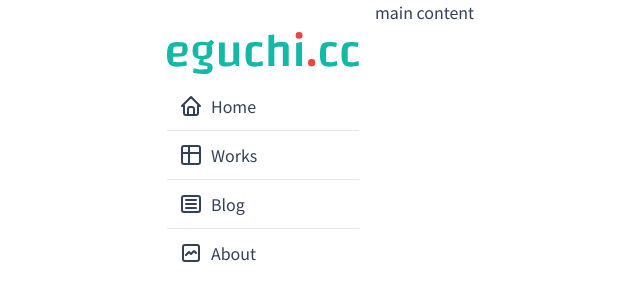
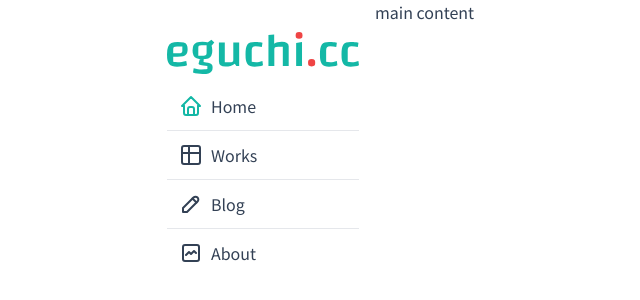
Before and after one commit to eguchi1611/portfolio, a Next.js app: page / in a window 1280 px wide. Shown: the top 300 px of the page, without its empty margins (41-681 px from the left). Built offline with nearby package versions, Linux system fonts and the light colour scheme.

Commit message:
リンクのアクティブカラーを実装

```diff
--- a/package.json
+++ b/package.json
@@ -11,6 +11,7 @@
   },
   "dependencies": {
     "@tabler/icons-react": "^2.42.0",
+    "clsx": "^2.0.0",
     "date-fns": "^2.30.0",
     "gray-matter": "^4.0.3",
     "next": "14.0.3",
--- a/src/app/_components/Sidebar.tsx
+++ b/src/app/_components/Sidebar.tsx
@@ -1,20 +1,26 @@
+"use client";
+
 import {
-  IconArticle,
   IconGraph,
   IconHome,
+  IconPencil,
   IconTable,
 } from "@tabler/icons-react";
+import clsx from "clsx";
 import Image from "next/image";
 import Link from "next/link";
+import { usePathname } from "next/navigation";
 
 const options = [
   { label: "Home", href: "/", Icon: IconHome },
   { label: "Works", href: "/works", Icon: IconTable },
-  { label: "Blog", href: "/posts", Icon: IconArticle },
+  { label: "Blog", href: "/posts", Icon: IconPencil },
   { label: "About", href: "/about", Icon: IconGraph },
 ];
 
 export default function Sidebar() {
+  const pathname = usePathname();
+
   return (
     <div className="w-48 space-y-2 pt-8">
       <Image
@@ -27,8 +33,17 @@ export default function Sidebar() {
       />
       <div className="divide-y">
         {options.map(({ label, href, Icon }) => (
-          <Link key={label} href={href} className="flex items-center p-3">
-            <Icon className="mr-2" />
+          <Link
+            key={label}
+            href={href}
+            className="flex items-center p-3 hover:text-teal-500"
+          >
+            <Icon
+              className={clsx("mr-2", {
+                "text-teal-500":
+                  href !== "/" ? pathname.startsWith(href) : pathname === "/",
+              })}
+            />
             {label}
           </Link>
         ))}
```
Also changed, not shown: 1 other file (tests, documents, lock files or other folders).
